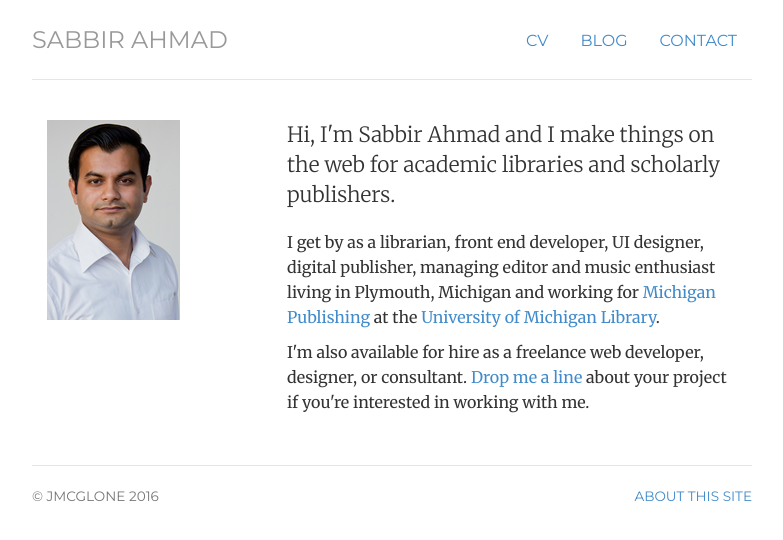
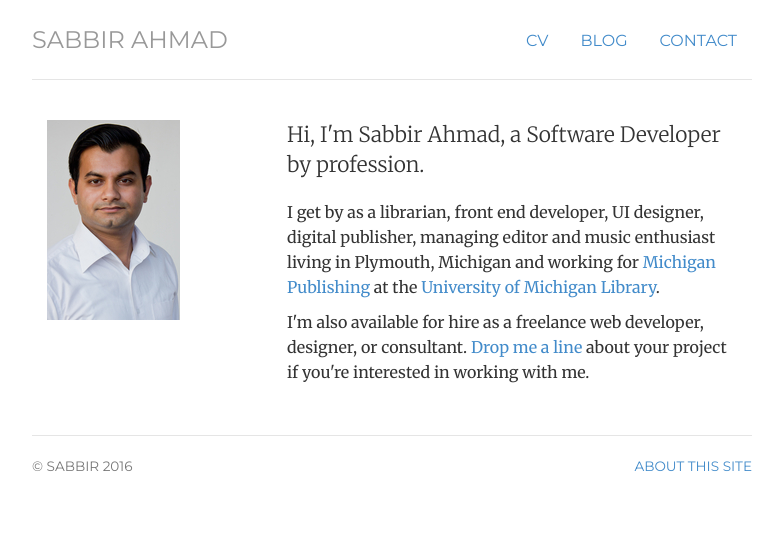
Before and after one commit to muktoshuvro/muktoshuvro.github.io, a Jekyll site: the page built from index.html, in a window 1280 px wide. Shown: the top 540 px of the page, without its empty margins (248-1031 px from the left). Built offline with Jekyll 4.4.1, drawn with Linux system fonts in a browser that asks for light colours.

Commit message:
new update

```diff
--- a/_includes/footer.html
+++ b/_includes/footer.html
@@ -1,7 +1,7 @@
 <div class="footer">
 	<div class="row">
 	<div class="col-sm-8">
-	<p><small>&copy; jmcglone 2016</small></p>
+	<p><small>&copy; sabbir 2016</small></p>
 	</div>
 	<div class="col-sm-4">
 	<p class="pull-right"><small><a href="/about" title="About this site">About this site</a></small></p>
--- a/index.html
+++ b/index.html
@@ -12,7 +12,7 @@ description: Jonathan McGlone is a Librarian, Front-End Developer, Digital Publi
 	<img   alt="Sabbir Ahmad" src="img/sabbir.resized.jpg">
 	</div>
 	<div itemscope itemtype="http://data-vocabulary.org/Person" class="col-sm-8">
-	<p class="lead">Hi, I'm <span itemprop="name">Sabbir Ahmad</span> and I make things on the web for academic libraries and scholarly publishers.</p>
+	<p class="lead">Hi, I'm Sabbir Ahmad, a Software Developer by profession.</p>
 	<p>I get by as a <span itemprop="title">librarian</span>, <span itemprop="title">front end developer</span>, <span itemprop="title">UI designer</span>, <span itemprop="title">digital publisher</span>, <span itemprop="title">managing editor</span> and music enthusiast living in <span itemprop="address" itemscope
     itemtype="http://data-vocabulary.org/Address"> <span itemprop="locality">Plymouth</span>, <span itemprop="region">Michigan</span></span> and working for <a href="http://www.publishing.umich.edu">Michigan Publishing</a> at <span itemprop="affiliation">the <a href="http://www.lib.umich.edu">University of Michigan Library</a></span>.</p>
 
```
